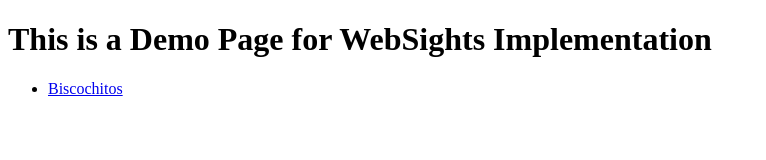
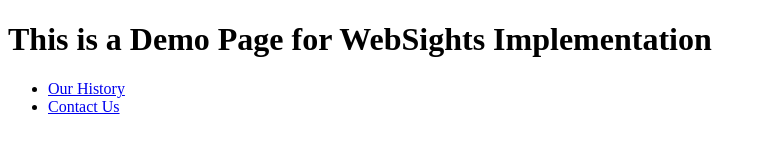
Before and after one commit to DM505202/ws_testing, a plain HTML site: page index.html in a window 1280 px wide. Shown: the whole page, without its empty margins (0-766 px from the left). Drawn offline with Linux system fonts and the light colour scheme.

Commit message:
Update index.html

```diff
--- a/index.html
+++ b/index.html
@@ -11,7 +11,8 @@
     <h1 class="title">This is a Demo Page for WebSights Implementation</h1>
 </div>
     <ul>
-    <li><a href="about/contact.html">Biscochitos</a></li>
+    <li><a href="about/ourhistory.html">Our History</a></li>
+    <li><a href="about/contact.html">Contact Us</a></li>
     </ul>
 </body>
 </html>
```
